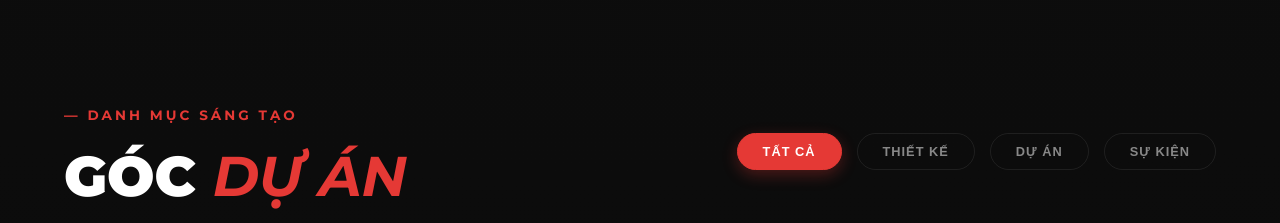
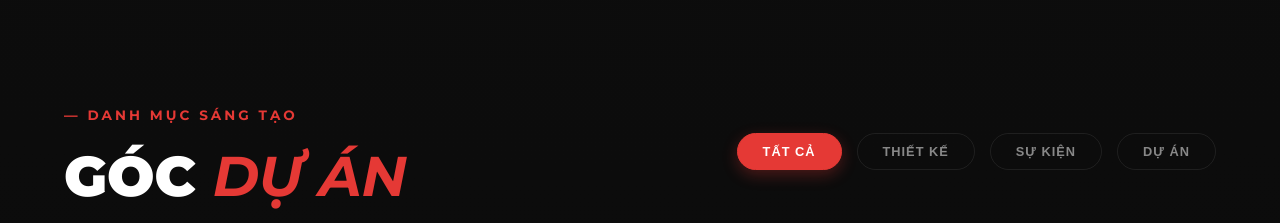
Before and after one commit to trinhan22/tri-nhan-portfolio, a React (Vite) app: page / in a window 1280 px wide. Shown: the part 5260-5483 px from the top of the page. Built offline with nearby package versions, Linux system fonts and the light colour scheme.

Commit message:
Cap nhat loading

```diff
--- a/src/App.jsx
+++ b/src/App.jsx
@@ -140,12 +140,12 @@ function App() {
       title: 'Design lộn xộn',
       desc: 'Ấn phẩm phục vụ mục đích truyền thông của F-Photo & KN Production.',
       link: 'https://www.behance.net/gallery/244426789/SOCIAL-MEDIA-POST-KIEU-KN-PRODUCTION',
-      logo: '/images/design-7/1.png',
+      logo: '/images/design-7/4.png',
       mainImg: '/images/design-7/1.png',
       images: [
+        '/images/design-7/4.png',
         '/images/design-7/2.png',
         '/images/design-7/3.png',
-        '/images/design-7/4.png',
         '/images/design-7/5.png'
       ]
     },
@@ -247,6 +247,72 @@ function App() {
     },
 
     {
+      category: 'SỰ KIỆN',
+      role: '/ QUẢN LÝ DỰ ÁN / BAN TỔ CHỨC',
+      title: 'Sự kiện chiếu phim đặc biệt - Chào mừng tết Nguyên đán 2026',
+      desc: 'Chào đón xuân Bính Ngọ 2026, CLB Nhiếp ảnh F-Photography, CLB Nấu ăn F-Chef và CLB Tâm lý F-Heart lần đầu tiên "bắt tay" tổ chức buổi công chiếu phim Tết đặc biệt: “NHÀ BÀ NỮ”.',
+      link: 'https://www.facebook.com/share/p/1NFeGFSmao/',
+      logo: '/images/project-4/2.png',
+      mainVideo: 'https://www.facebook.com/plugins/video.php?href=https://www.facebook.com/plugins/video.php?height=314&href=https%3A%2F%2Fwww.facebook.com%2Freel%2F1387063549363314%2F&show_text=false&width=560&t=0',
+      mainImg: '/images/project-4/1.png',
+      images: [
+        '/images/project-4/1.png',
+        '/images/project-4/3.jpg',
+        '/images/project-4/4.jpg',
+        '/images/project-4/5.jpg'
+      ]
+    },
+
+    {
+      category: 'SỰ KIỆN',
+      role: '/ QUẢN LÝ DỰ ÁN / BAN TỔ CHỨC',
+      title: 'Sự kiện giao lưu CLB F-Photography & CLB Nhiếp ảnh THPT BHN',
+      desc: 'Buổi giao lưu cùng CLB Nhiếp Ảnh THPT Bùi Hữu Nghĩa – một dịp đặc biệt để các bạn trẻ yêu nhiếp ảnh được gặp gỡ, học hỏi và cùng nhau chia sẻ những câu chuyện sau ống kính.',
+      link: 'https://www.facebook.com/share/p/18sa5xu2Aa/',
+      logo: '/images/project-3/1.png',
+      mainVideo: 'https://www.facebook.com/plugins/video.php?href=https://www.facebook.com/plugins/video.php?height=314&href=https%3A%2F%2Fwww.facebook.com%2Freel%2F2420607978395005%2F&show_text=false&width=560&t=0',
+      mainImg: '/images/project-3/2.png',
+      images: [
+        '/images/project-3/2.png',
+        '/images/project-3/1.png',
+        '/images/project-3/4.jpg',
+        '/images/project-3/5.jpg'
+      ]
+    },
+
+    {
+      category: 'SỰ KIỆN',
+      role: '/ QUẢN LÝ DỰ ÁN / BAN TỔ CHỨC',
+      title: 'Sự kiện "Photobooth cùng FSchoolers"',
+      desc: 'Dự án Chạy Photoboth với sự kết hợp đặc biệt dành riêng cho các bạn học sinh THPT FPT Cần Thơ, cuộc hợp tác giữa CLB nhiếp ảnh F-Photography và Photogenic Vietnam',
+      logo: '/images/project-2/1.png',
+      link: 'https://www.facebook.com/share/p/1KUKEKgU6v/',
+      mainImg: '/images/project-2/1.png',
+      images: [
+        '/images/project-2/2.png',
+        '/images/project-2/3.png',
+        '/images/project-2/4.png',
+        '/images/project-2/5.png'
+      ]
+    },
+
+    {
+      category: 'SỰ KIỆN',
+      role: '/ QUẢN LÝ DỰ ÁN / BAN TỔ CHỨC',
+      title: 'Cuộc thi ảnh Catch The Moment: Summer 2025',
+      desc: '“Catch the moment: Summer 2025” là sân chơi dành riêng cho cán bộ nhân viên, giáo viên và học sinh trường THPT FPT Cần Thơ.',
+      logo: '/images/project-1/2.png',
+      link: 'https://www.facebook.com/share/p/1KNRQsYXUC/',
+      mainImg: '/images/project-1/1.png',
+      images: [
+        '/images/project-1/2.png',
+        '/images/project-1/3.png',
+        '/images/project-1/4.png',
+        '/images/project-1/5.png'
+      ]
+    },
+
+    {
       category: 'DỰ ÁN',
       role: '/ QUẢN LÝ DỰ ÁN / DEVELOPER',
       title: 'Wibey - Nền tảng xem phim trực tuyến',
@@ -308,70 +374,6 @@ function App() {
         '/images/dev-1/3.png',
         '/images/dev-1/4.png',
         '/images/dev-1/5.png'
-      ]
-    },
-
-    {
-      category: 'SỰ KIỆN',
-      role: '/ QUẢN LÝ DỰ ÁN / BAN TỔ CHỨC',
-      title: 'Sự kiện chiếu phim đặc biệt - Chào mừng tết Nguyên đán 2026',
-      desc: 'Chào đón xuân Bính Ngọ 2026, CLB Nhiếp ảnh F-Photography, CLB Nấu ăn F-Chef và CLB Tâm lý F-Heart lần đầu tiên "bắt tay" tổ chức buổi công chiếu phim Tết đặc biệt: “NHÀ BÀ NỮ”.',
-      link: 'https://www.facebook.com/share/p/1NFeGFSmao/',
-      logo: '/images/project-4/1.png',
-      mainImg: '/images/project-4/1.png',
-      images: [
-        '/images/project-4/2.png',
-        '/images/project-4/3.jpg',
-        '/images/project-4/4.jpg',
-        '/images/project-4/5.jpg'
-      ]
-    },
-
-    {
-      category: 'SỰ KIỆN',
-      role: '/ QUẢN LÝ DỰ ÁN / BAN TỔ CHỨC',
-      title: 'Sự kiện giao lưu CLB F-Photography & CLB Nhiếp ảnh THPT BHN',
-      desc: 'Buổi giao lưu cùng CLB Nhiếp Ảnh THPT Bùi Hữu Nghĩa – một dịp đặc biệt để các bạn trẻ yêu nhiếp ảnh được gặp gỡ, học hỏi và cùng nhau chia sẻ những câu chuyện sau ống kính.',
-      link: 'https://www.facebook.com/share/p/18sa5xu2Aa/',
-      logo: '/images/project-3/1.png',
-      mainImg: '/images/project-3/2.png',
-      images: [
-        '/images/project-3/1.png',
-        '/images/project-3/3.png',
-        '/images/project-3/4.jpg',
-        '/images/project-3/5.jpg'
-      ]
-    },
-
-    {
-      category: 'SỰ KIỆN',
-      role: '/ QUẢN LÝ DỰ ÁN / BAN TỔ CHỨC',
-      title: 'Sự kiện "Photobooth cùng FSchoolers"',
-      desc: 'Dự án Chạy Photoboth với sự kết hợp đặc biệt dành riêng cho các bạn học sinh THPT FPT Cần Thơ, cuộc hợp tác giữa CLB nhiếp ảnh F-Photography và Photogenic Vietnam',
-      logo: '/images/project-2/1.png',
-      link: 'https://www.facebook.com/share/p/1KUKEKgU6v/',
-      mainImg: '/images/project-2/1.png',
-      images: [
-        '/images/project-2/2.png',
-        '/images/project-2/3.png',
-        '/images/project-2/4.png',
-        '/images/project-2/5.png'
-      ]
-    },
-
-    {
-      category: 'SỰ KIỆN',
-      role: '/ QUẢN LÝ DỰ ÁN / BAN TỔ CHỨC',
-      title: 'Cuộc thi ảnh Catch The Moment: Summer 2025',
-      desc: '“Catch the moment: Summer 2025” là sân chơi dành riêng cho cán bộ nhân viên, giáo viên và học sinh trường THPT FPT Cần Thơ.',
-      logo: '/images/project-1/1.png',
-      link: 'https://www.facebook.com/share/p/1KNRQsYXUC/',
-      mainImg: '/images/project-1/1.png',
-      images: [
-        '/images/project-1/2.png',
-        '/images/project-1/3.png',
-        '/images/project-1/4.png',
-        '/images/project-1/5.png'
       ]
     }
   ];
@@ -865,8 +867,8 @@ function App() {
                  <div className="filter-container" onMouseEnter={() => setIsHoveringBtn(true)} onMouseLeave={() => setIsHoveringBtn(false)}>
                    <button className={`filter-btn ${activeFilter === 'ALL' ? 'active' : ''}`} onClick={() => setActiveFilter('ALL')}>TẤT CẢ</button>
                    <button className={`filter-btn ${activeFilter === 'THIẾT KẾ' ? 'active' : ''}`} onClick={() => setActiveFilter('THIẾT KẾ')}>THIẾT KẾ</button>
+                   <button className={`filter-btn ${activeFilter === 'SỰ KIỆN' ? 'active' : ''}`} onClick={() => setActiveFilter('SỰ KIỆN')}>SỰ KIỆN</button>
                    <button className={`filter-btn ${activeFilter === 'DỰ ÁN' ? 'active' : ''}`} onClick={() => setActiveFilter('DỰ ÁN')}>DỰ ÁN</button>
-                   <button className={`filter-btn ${activeFilter === 'SỰ KIỆN' ? 'active' : ''}`} onClick={() => setActiveFilter('SỰ KIỆN')}>SỰ KIỆN</button>
                  </div>
               </div>
 
@@ -911,14 +913,29 @@ function App() {
                     {/* Gallery ảnh */}
                     <div className="project-gallery" onMouseEnter={() => setIsHoveringBtn(true)} onMouseLeave={() => setIsHoveringBtn(false)}>
 
-                      {/* Ảnh lớn */}
+                      {/* ========================================= */}
+                      {/* ẢNH CHÍNH HOẶC VIDEO CHÍNH (TỰ ĐỘNG CHUYỂN ĐỔI) */}
+                      {proj.mainVideo ? (
+                        <div className="gallery-main fb-video-wrapper">
+                          <iframe
+                            src={proj.mainVideo}
+                            style={{ border: 'none', overflow: 'hidden' }}
+                            scrolling="no"
+                            frameBorder="0"
+                            allowFullScreen={true}
+                            allow="autoplay; clipboard-write; encrypted-media; picture-in-picture; web-share"
+                          ></iframe>
+                        </div>
+                      ) : (
                         <img
                           src={proj.mainImg}
                           alt="Main Visual"
                           className="gallery-main"
                           onClick={() => openPopup(proj, proj.mainImg)}
-                        loading="lazy" /* 👉 THÊM DÒNG NÀY */
+                          loading="lazy"
                         />
+                      )}
+                      {/* ========================================= */}
 
                       {/* Các ảnh nhỏ */}
                       {proj.images.map((img, i) => (
```
Also changed, not shown: src/index.css (+68 -3 lines). Lines whose indentation alone changed are shown as unchanged.
